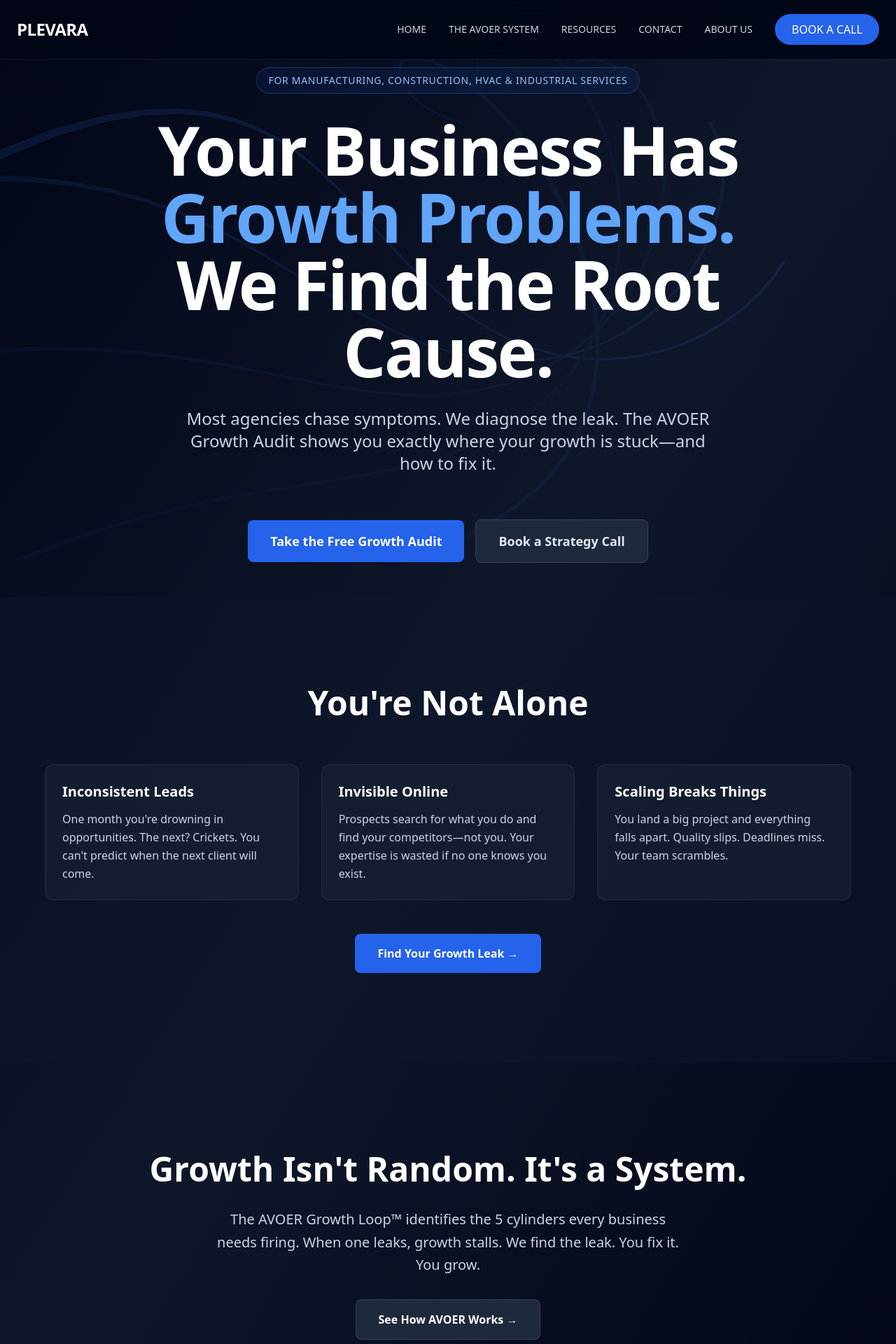
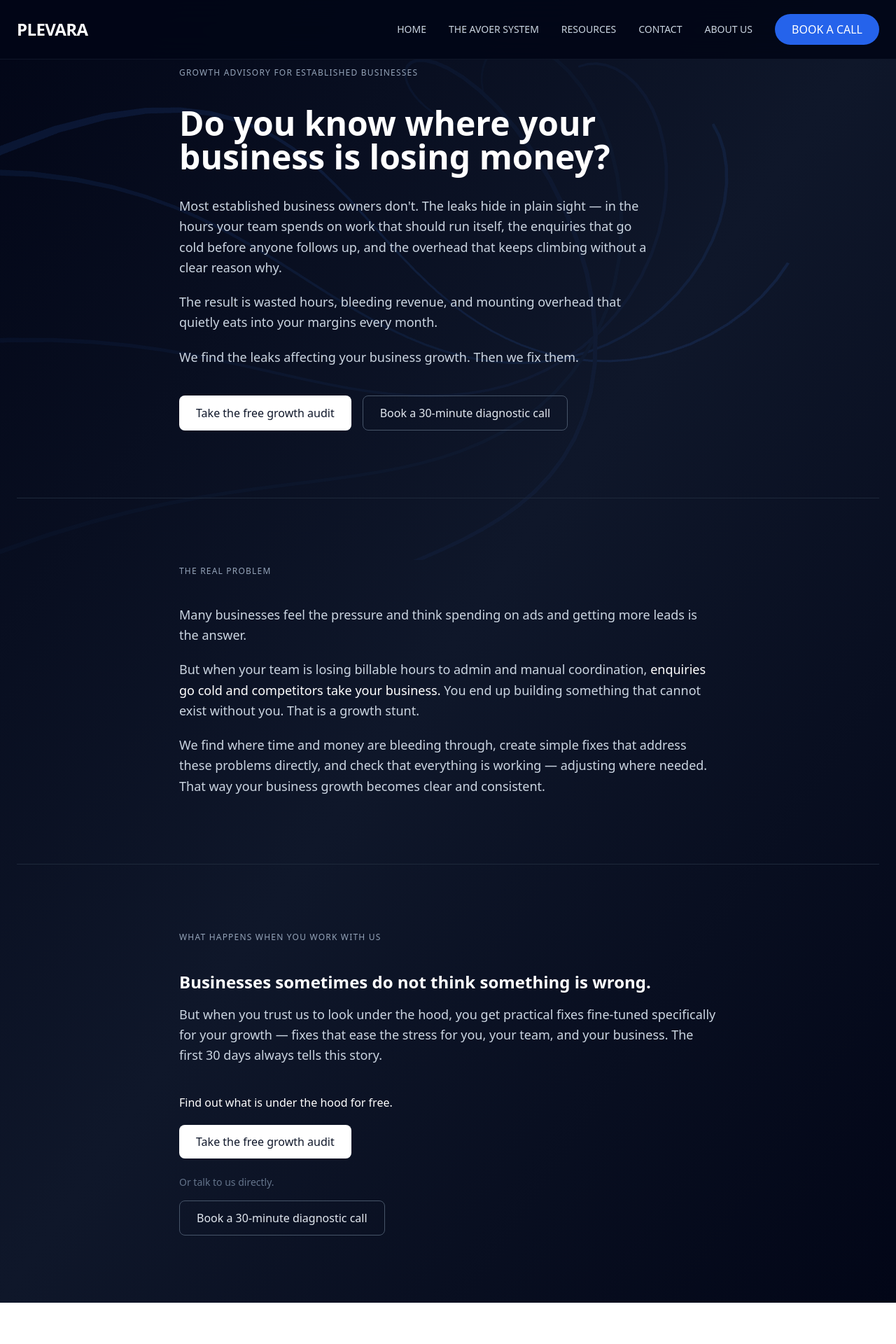
Before and after one commit to admz-45/plevara-site, a React (Vite) app: page / in a window 1280 px wide. Shown: the top 1920 px of the page at 70% size. After the commit the page ends 1861 px from the top, so only its background shows below. Built offline with nearby package versions, Linux system fonts and the light colour scheme; the HTML template or start-up script is replaced by a standard one.

Commit message:
Revise Home component structure and content
Refactor Home component to enhance layout and content clarity.

```diff
--- a/src/pages/Home.jsx
+++ b/src/pages/Home.jsx
@@ -1,6 +1,6 @@
-import { useRef, useEffect } from 'react';
-import { useNavigate } from 'react-router-dom';
-import * as THREE from 'three';
+import { useRef, useEffect } from "react";
+import { useNavigate } from "react-router-dom";
+import * as THREE from "three";
 
 export default function Home() {
   const canvasRef = useRef(null);
@@ -61,7 +61,6 @@ export default function Home() {
       curves.forEach((mesh, i) => {
         mesh.rotation.x = time * (0.2 + i * 0.1);
         mesh.rotation.y = time * (0.3 + i * 0.1);
-
         lineMaterials[i].opacity = 0.4 + Math.sin(time + i) * 0.2;
       });
 
@@ -76,10 +75,10 @@ export default function Home() {
       renderer.setSize(window.innerWidth, window.innerHeight);
     };
 
-    window.addEventListener('resize', handleResize);
+    window.addEventListener("resize", handleResize);
 
     return () => {
-      window.removeEventListener('resize', handleResize);
+      window.removeEventListener("resize", handleResize);
       cancelAnimationFrame(animationId);
       renderer.dispose();
     };
@@ -95,99 +94,133 @@ export default function Home() {
       {/* Content */}
       <div className="relative" style={{ zIndex: 2 }}>
         {/* Hero Section */}
-        <section className="min-h-screen flex items-center justify-center px-6 pt-24 pb-12">
-          <div className="max-w-5xl mx-auto text-center space-y-8">
-            <div className="inline-block px-4 py-2 bg-blue-600/10 border border-blue-500/30 rounded-full text-sm text-blue-300 font-medium tracking-wider uppercase backdrop-blur-sm">
-              For Manufacturing, Construction, HVAC & Industrial Services
+        <section className="py-24 px-6">
+          <div className="max-w-3xl mx-auto">
+            <p className="text-xs font-medium tracking-widest uppercase text-slate-400 mb-10">
+              Growth advisory for established businesses
+            </p>
+
+            <h1 className="text-4xl md:text-5xl font-semibold leading-snug text-white mb-8">
+              Do you know where your business is losing money?
+            </h1>
+
+            <div className="text-lg text-slate-300 leading-relaxed space-y-5 mb-10 max-w-2xl">
+              <p>
+                Most established business owners don't. The leaks hide in plain
+                sight — in the hours your team spends on work that should run
+                itself, the enquiries that go cold before anyone follows up, and
+                the overhead that keeps climbing without a clear reason why.
+              </p>
+              <p>
+                The result is wasted hours, bleeding revenue, and mounting
+                overhead that quietly eats into your margins every month.
+              </p>
+              <p>
+                We find the leaks affecting your business growth. Then we fix
+                them.
+              </p>
             </div>
 
-            <h1 className="text-5xl md:text-7xl lg:text-8xl font-bold tracking-tight leading-tight">
-              <span className="block text-white">Your Business Has</span>
-              <span className="block text-blue-400">Growth Problems.</span>
-              <span className="block text-white">We Find the Root Cause.</span>
-            </h1>
-
-            <p className="text-xl md:text-2xl text-slate-300 max-w-3xl mx-auto leading-relaxed">
-              Most agencies chase symptoms. We diagnose the leak. The AVOER Growth Audit shows you exactly where your growth is stuck—and how to fix it.
-            </p>
-
-            <div className="flex flex-col sm:flex-row gap-4 justify-center items-center pt-8">
+            <div className="flex flex-wrap gap-4">
               <button
-                onClick={() => navigate('/avoer-system')}
-                className="w-full sm:w-auto px-8 py-4 bg-blue-600 hover:bg-blue-700 rounded-lg text-white font-semibold transition-all duration-300 text-lg hover:shadow-xl hover:shadow-blue-500/30"
+                onClick={() => navigate("/avoer-system")}
+                className="px-6 py-3 bg-white text-slate-900 rounded-lg font-medium text-base hover:bg-slate-100 transition-colors duration-200"
               >
-                Take the Free Growth Audit
+                Take the free growth audit
               </button>
               <a
                 href="https://cal.com/plevara-d8kr0w/30min"
                 target="_blank"
                 rel="noopener noreferrer"
-                className="w-full sm:w-auto px-8 py-4 bg-slate-800 hover:bg-slate-700 border border-slate-700 rounded-lg text-slate-200 font-semibold transition-all duration-300 text-lg"
+                className="px-6 py-3 border border-slate-600 text-slate-200 rounded-lg font-medium text-base hover:bg-slate-800 transition-colors duration-200"
               >
-                Book a Strategy Call
+                Book a 30-minute diagnostic call
               </a>
             </div>
           </div>
         </section>
 
-        {/* You're Not Alone Section */}
-        <section className="py-20 md:py-32 px-6 bg-slate-900/50">
-          <div className="max-w-6xl mx-auto">
-            <h2 className="text-4xl md:text-5xl font-bold text-white text-center mb-16">
-              You're Not Alone
-            </h2>
+        <hr className="border-slate-800 mx-6" />
 
-            <div className="grid md:grid-cols-3 gap-8">
-              {[
-                {
-                  title: "Inconsistent Leads",
-                  desc: "One month you're drowning in opportunities. The next? Crickets. You can't predict when the next client will come."
-                },
-                {
-                  title: "Invisible Online",
-                  desc: "Prospects search for what you do and find your competitors—not you. Your expertise is wasted if no one knows you exist."
-                },
-                {
-                  title: "Scaling Breaks Things",
-                  desc: "You land a big project and everything falls apart. Quality slips. Deadlines miss. Your team scrambles."
-                }
-              ].map((pain, i) => (
-                <div key={i} className="p-6 bg-slate-800/50 border border-slate-700/50 rounded-xl">
-                  <h3 className="text-xl font-bold text-white mb-3">{pain.title}</h3>
-                  <p className="text-slate-300 leading-relaxed">{pain.desc}</p>
-                </div>
-              ))}
-            </div>
+        {/* Section 2 */}
+        <section className="py-24 px-6">
+          <div className="max-w-3xl mx-auto">
+            <p className="text-xs font-medium tracking-widest uppercase text-slate-400 mb-10">
+              The real problem
+            </p>
 
-            <div className="text-center mt-12">
-              <button
-                onClick={() => navigate('/avoer-system')}
-                className="px-8 py-4 bg-blue-600 hover:bg-blue-700 rounded-lg text-white font-semibold transition-all duration-300"
-              >
-                Find Your Growth Leak →
-              </button>
+            <div className="text-lg text-slate-300 leading-relaxed space-y-5">
+              <p>
+                Many businesses feel the pressure and think spending on ads and
+                getting more leads is the answer.
+              </p>
+              <p>
+                But when your team is losing billable hours to admin and manual
+                coordination,{" "}
+                <span className="text-white font-medium">
+                  enquiries go cold and competitors take your business.
+                </span>{" "}
+                You end up building something that cannot exist without you. That
+                is a growth stunt.
+              </p>
+              <p>
+                We find where time and money are bleeding through, create simple
+                fixes that address these problems directly, and check that
+                everything is working — adjusting where needed. That way your
+                business growth becomes clear and consistent.
+              </p>
             </div>
           </div>
         </section>
 
-        {/* Simple AVOER Teaser */}
-        <section className="py-20 md:py-32 px-6">
-          <div className="max-w-4xl mx-auto text-center space-y-8">
-            <h2 className="text-4xl md:text-5xl font-bold text-white">
-              Growth Isn't Random. It's a System.
+        <hr className="border-slate-800 mx-6" />
+
+        {/* Section 3 */}
+        <section className="py-24 px-6">
+          <div className="max-w-3xl mx-auto">
+            <p className="text-xs font-medium tracking-widest uppercase text-slate-400 mb-10">
+              What happens when you work with us
+            </p>
+
+            <h2 className="text-2xl font-semibold text-white mb-4">
+              Businesses sometimes do not think something is wrong.
             </h2>
-            <p className="text-xl text-slate-300 leading-relaxed max-w-2xl mx-auto">
-              The AVOER Growth Loop™ identifies the 5 cylinders every business needs firing. When one leaks, growth stalls. We find the leak. You fix it. You grow.
+
+            <p className="text-lg text-slate-300 leading-relaxed mb-10">
+              But when you trust us to look under the hood, you get practical
+              fixes fine-tuned specifically for your growth — fixes that ease the
+              stress for you, your team, and your business. The first 30 days
+              always tells this story.
             </p>
-            <button
-              onClick={() => navigate('/avoer-system')}
-              className="px-8 py-4 bg-slate-800 hover:bg-slate-700 border border-slate-700 rounded-lg text-white font-semibold transition-all duration-300"
+
+            <p className="text-base font-medium text-white mb-5">
+              Find out what is under the hood for free.
+            </p>
+
+            <div className="flex flex-wrap gap-4">
+              <button
+                onClick={() => navigate("/avoer-system")}
+                className="px-6 py-3 bg-white text-slate-900 rounded-lg font-medium text-base hover:bg-slate-100 transition-colors duration-200"
+              >
+                Take the free growth audit
+              </button>
+            </div>
+
+            <p className="text-sm text-slate-500 mt-6 mb-4">
+              Or talk to us directly.
+            </p>
+
+            <a
+              href="https://cal.com/plevara-d8kr0w/30min"
+              target="_blank"
+              rel="noopener noreferrer"
+              className="inline-block px-6 py-3 border border-slate-600 text-slate-200 rounded-lg font-medium text-base hover:bg-slate-800 transition-colors duration-200"
             >
-              See How AVOER Works →
-            </button>
+              Book a 30-minute diagnostic call
+            </a>
           </div>
         </section>
       </div>
     </div>
   );
-                     }
+              }
```
